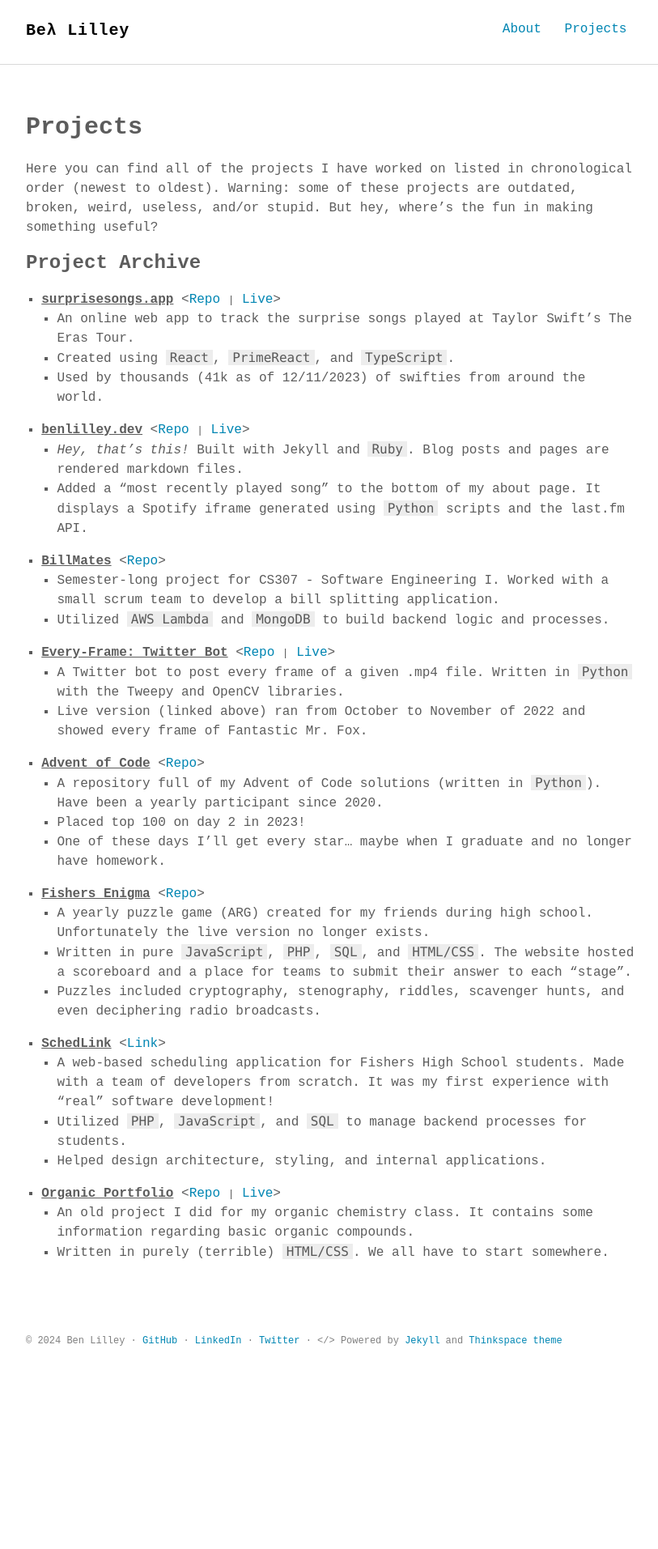
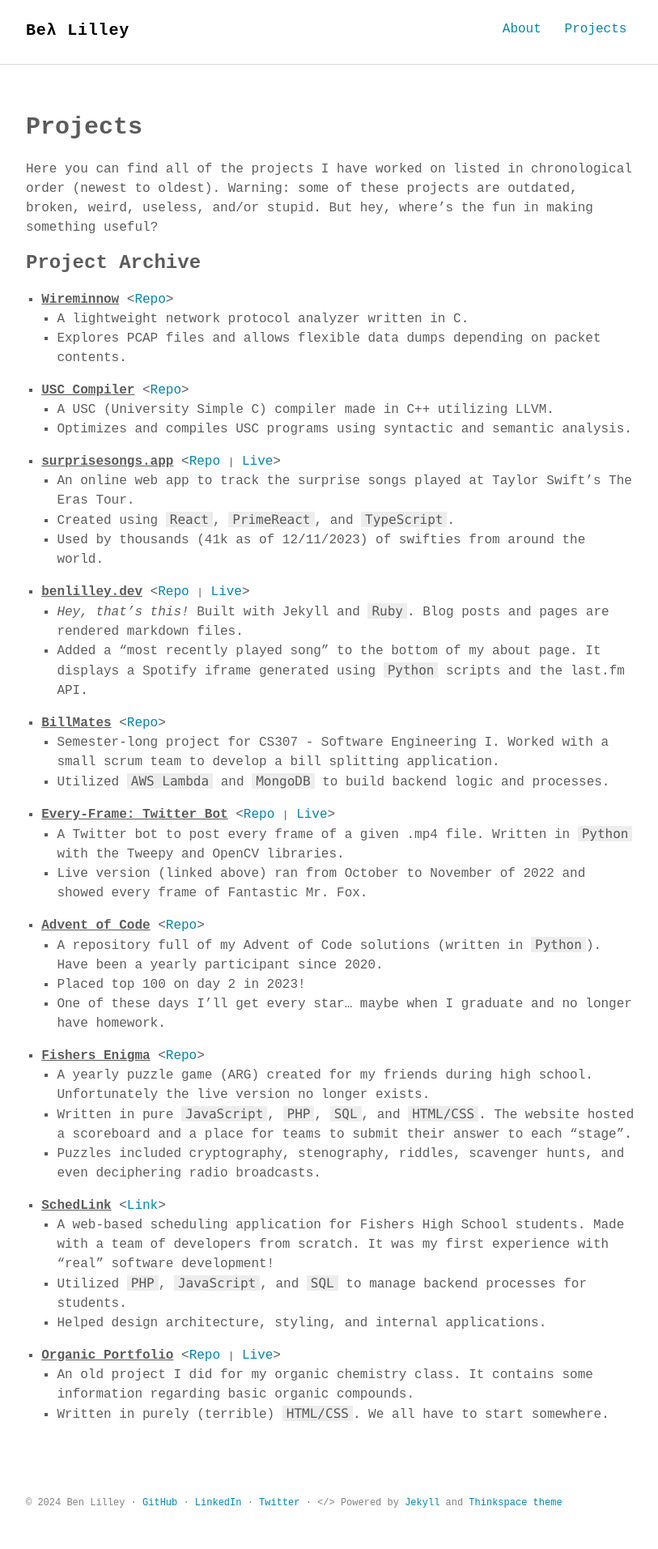
Before and after one commit to bunceandbean/bunceandbean.github.io, a Jekyll site: the page built from docs/projects.md, in a window 1280 px wide. Shown: the whole page at 81% size, without its empty margins (232-1045 px from the left). Built offline with Jekyll 4.4.1, drawn with Linux system fonts in a browser that asks for light colours; some web fonts are replaced; before the commit the page ends 1713 px from its top, so only the background shows below that.

Commit message:
Updated Projects

```diff
--- a/docs/_includes/intro.html
+++ b/docs/_includes/intro.html
@@ -1,5 +1,5 @@
 <section class="intro">
   <div class="container">
-    <p class="lead">Hi, I'm Ben Lilley (aka <code>~bunceandbean</code>). I do stuff with computers and math and sometimes write about it (and other interesting stuff) here. I'm currently studying computer science and mathematics at Purdue University. Feel free to check out my blog posts and discover the random things I enjoy talking about.</p>
+    <p class="lead">Hi, I'm Ben Lilley (aka <code>~bunceandbean</code>). I do stuff with computers and math and sometimes write about it (and other interesting stuff) here. I'm currently studying computer science at Purdue University.</p>
   </div>
 </section>
--- a/docs/projects.md
+++ b/docs/projects.md
@@ -7,6 +7,18 @@ permalink: /projects/
 Here you can find all of the projects I have worked on listed in chronological order (newest to oldest). Warning: some of these projects are outdated, broken, weird, useless, and/or stupid. But hey, where's the fun in making something useful?
 
 ### Project Archive
+
+* <div><strong><u>Wireminnow</u></strong> &lt;<a href = "https://github.com/bunceandbean/wireminnow">Repo</a>> </div>
+
+    * A lightweight network protocol analyzer written in C.
+    * Explores PCAP files and allows flexible data dumps depending on packet contents.
+    <br>
+
+* <div><strong><u>USC Compiler</u></strong> &lt;<a href = "https://github.com/bunceandbean/USC-Compiler">Repo</a>> </div>
+
+    * A USC (University Simple C) compiler made in C++ utilizing LLVM.
+    * Optimizes and compiles USC programs using syntactic and semantic analysis.
+    <br>
 
 * <div> <strong><u>surprisesongs.app</u></strong> &lt;<a href = "https://github.com/bunceandbean/eras-tour-surprise-songs">Repo</a> <span style = "font-size: 80%">|</span> <a href = "https://surprisesongs.app"> Live</a>> </div>
 
```
